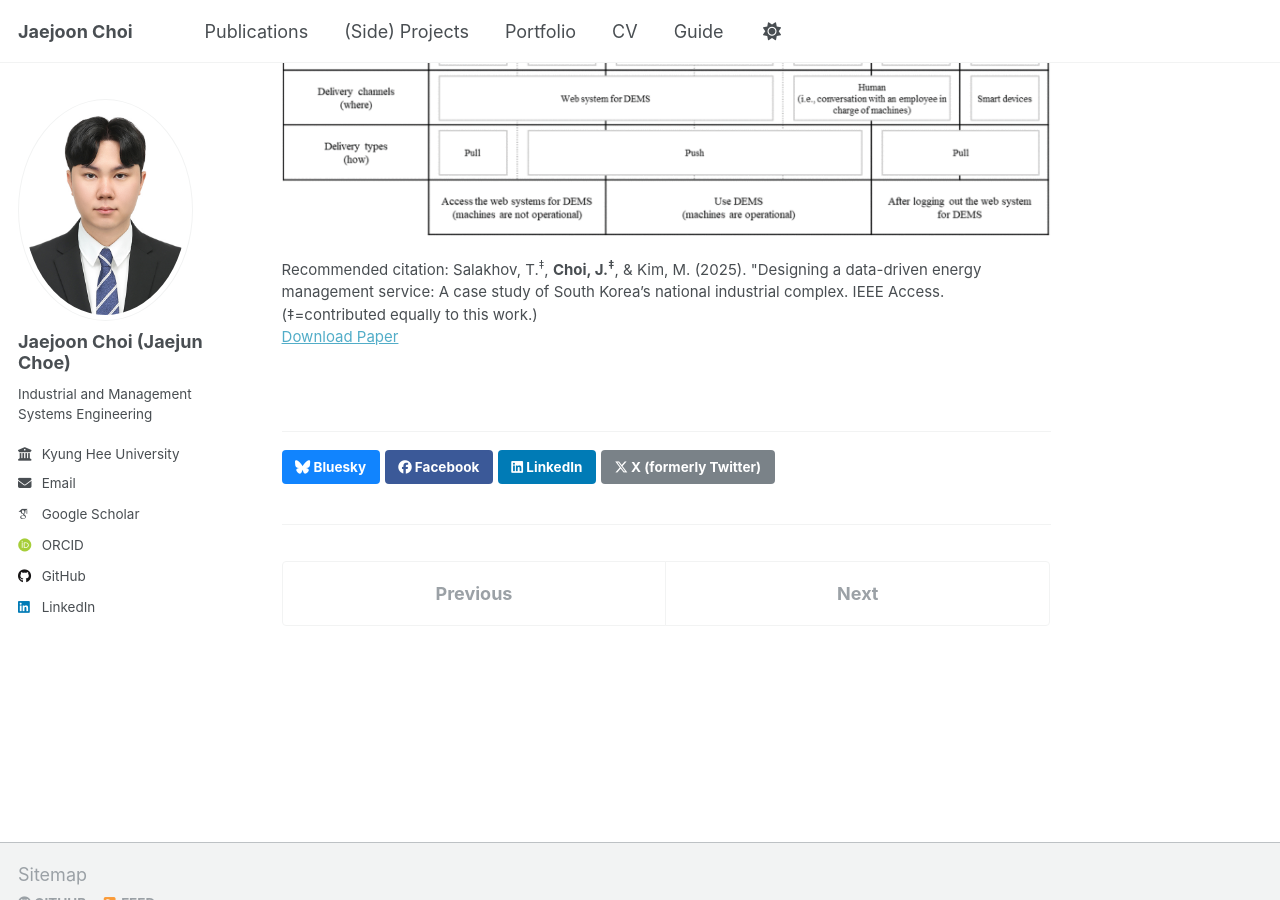
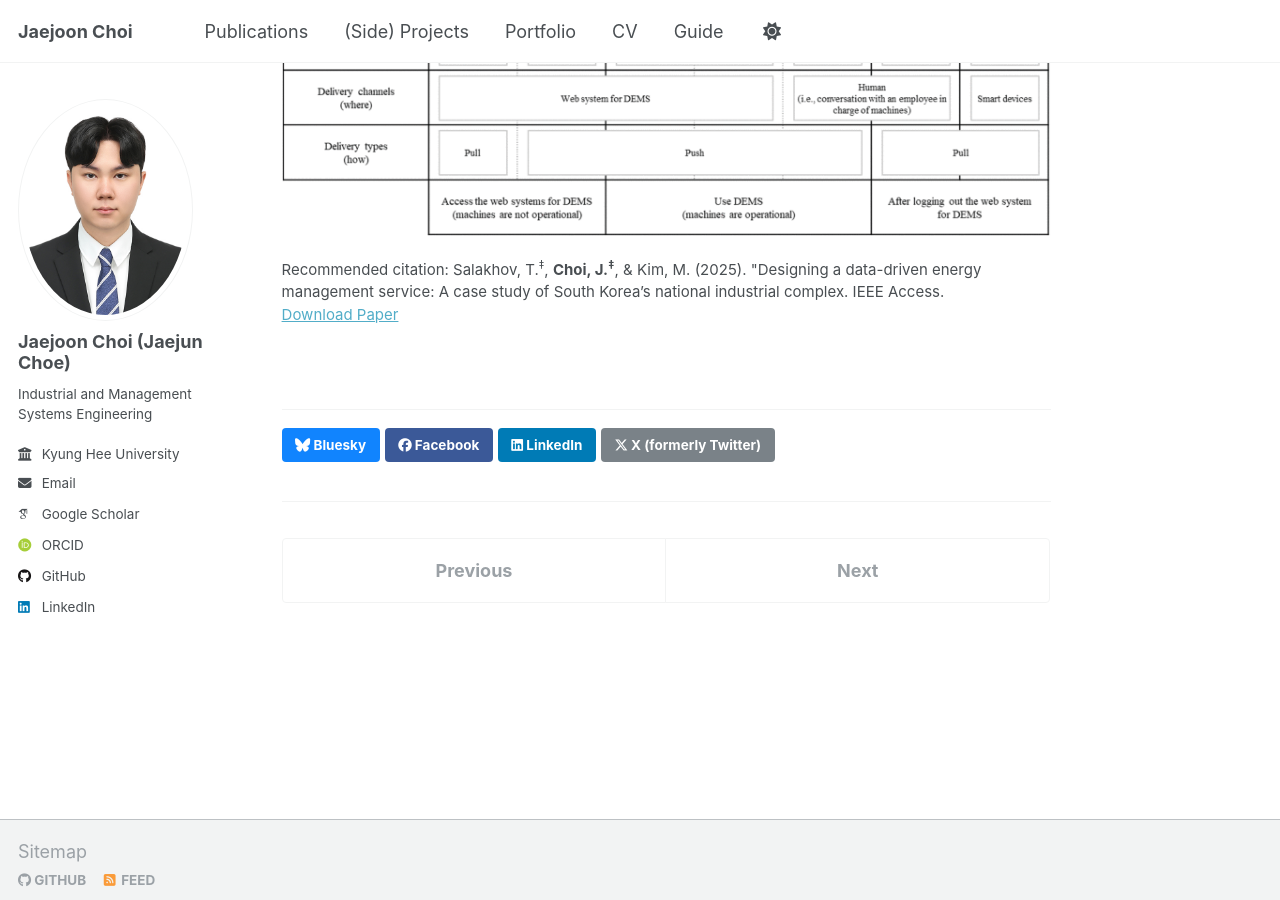
Before and after one commit to jaejunchoe/jaejunchoe.github.io, a Jekyll site: the page built from _publications/2025-01-02-paper-1.md, in a window 1280 px wide and 900 px high, scrolled down 2352 px. Built offline with Jekyll 4.4.1, drawn with Linux system fonts in a browser that asks for light colours; some web fonts are replaced.

Commit message:
initial commit

```diff
--- a/_publications/2025-01-02-paper-1.md
+++ b/_publications/2025-01-02-paper-1.md
@@ -9,7 +9,7 @@ venue: 'IEEE Access'
 # slidesurl: 'http://academicpages.github.io/files/slides1.pdf'
 paperurl: 'https://ieeexplore.ieee.org/abstract/document/10820349'
 # bibtexurl: 'http://academicpages.github.io/files/bibtex1.bib'
-citation: 'Salakhov, T.<sup>‡</sup>, <strong>Choi, J.<sup>‡</sup></strong>, & Kim, M. (2025). &quot;Designing a data-driven energy management service: A case study of South Korea’s national industrial complex. IEEE Access. (‡=contributed equally to this work.)'
+citation: 'Salakhov, T.<sup>‡</sup>, <strong>Choi, J.<sup>‡</sup></strong>, & Kim, M. (2025). &quot;Designing a data-driven energy management service: A case study of South Korea’s national industrial complex. IEEE Access.'
 ---
 
 DOI: ['10.1109/ACCESS.2024.3525194'](https://ieeexplore.ieee.org/document/10820349)
```
